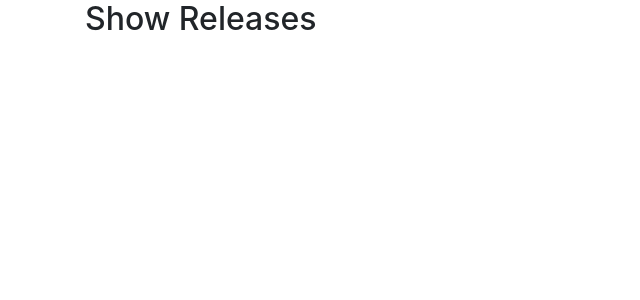
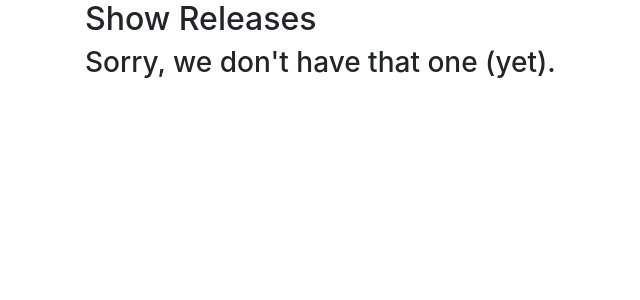
Before and after one commit to jazcap53/Find-Tunes, a Flask app: page /show in a window 1280 px wide. Shown: the part 112-412 px from the top of the page, without its empty margins (0-640 px from the left). Run offline with Flask 2, Linux system fonts and the light colour scheme; the visitor is signed in with stand-in values (Sample User, id 1); data that the repository does not hold is empty; some libraries are stand-ins or nearby versions.

Commit message:
Add message for missing song
On branch add_flask
Changes to be committed:
    modified:   templates/show_releases.html

```diff
--- a/templates/show_releases.html
+++ b/templates/show_releases.html
@@ -3,11 +3,17 @@
 {% block content %}
     <h2>{% block title %}Show Releases{% endblock %}</h2>
 
-    {% for release in releases %}
+    {% if releases %}
+        {% for release in releases %}
+            <div class="release">
+                <h3>{{ release }}</h3>
+            </div>
+        {% endfor %}
+    {% else %}
         <div class="release">
-            <h3>{{ release }}</h3>
+            <h3>Sorry, we don't have that one (yet).</h3>
         </div>
-    {% endfor %}
+    {% endif %}
 <!--
     <form action="{{ url_for('show_releases') }}" method=["get", "post"]>
     <label for="tune_name">Tune name</label>
```
